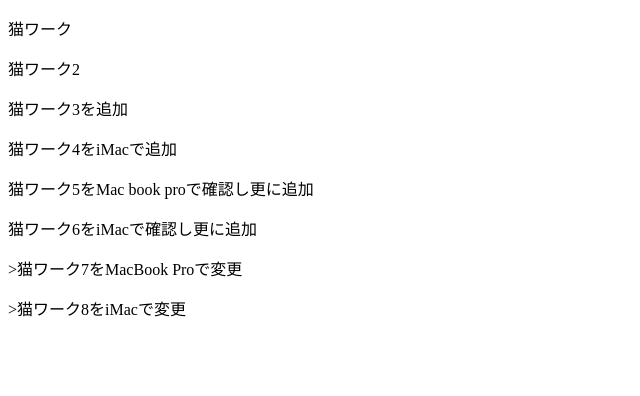
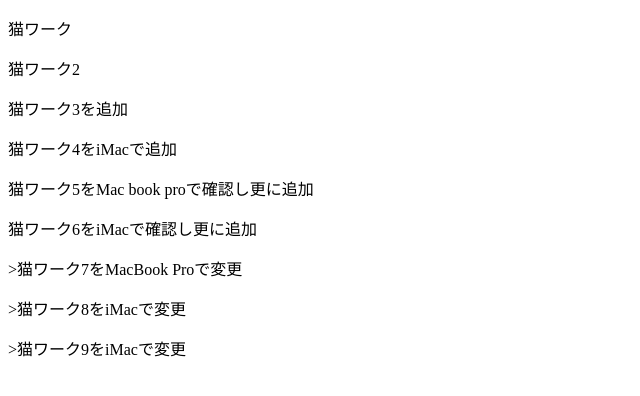
Before and after one commit to hirokazu0208/neko_work, a plain HTML site: page index.html in a window 1280 px wide. Shown: the whole page, without its empty margins (0-640 px from the left). Drawn offline with Linux system fonts and the light colour scheme.

Commit message:
iMacで3/30コミット

```diff
--- a/index.html
+++ b/index.html
@@ -14,6 +14,7 @@
 <p>猫ワーク6をiMacで確認し更に追加</p>
 <p>>猫ワーク7をMacBook Proで変更</p>
 <p>>猫ワーク8をiMacで変更</p>
+<p>>猫ワーク9をiMacで変更</p>
 
 </body>
 </html>
```
